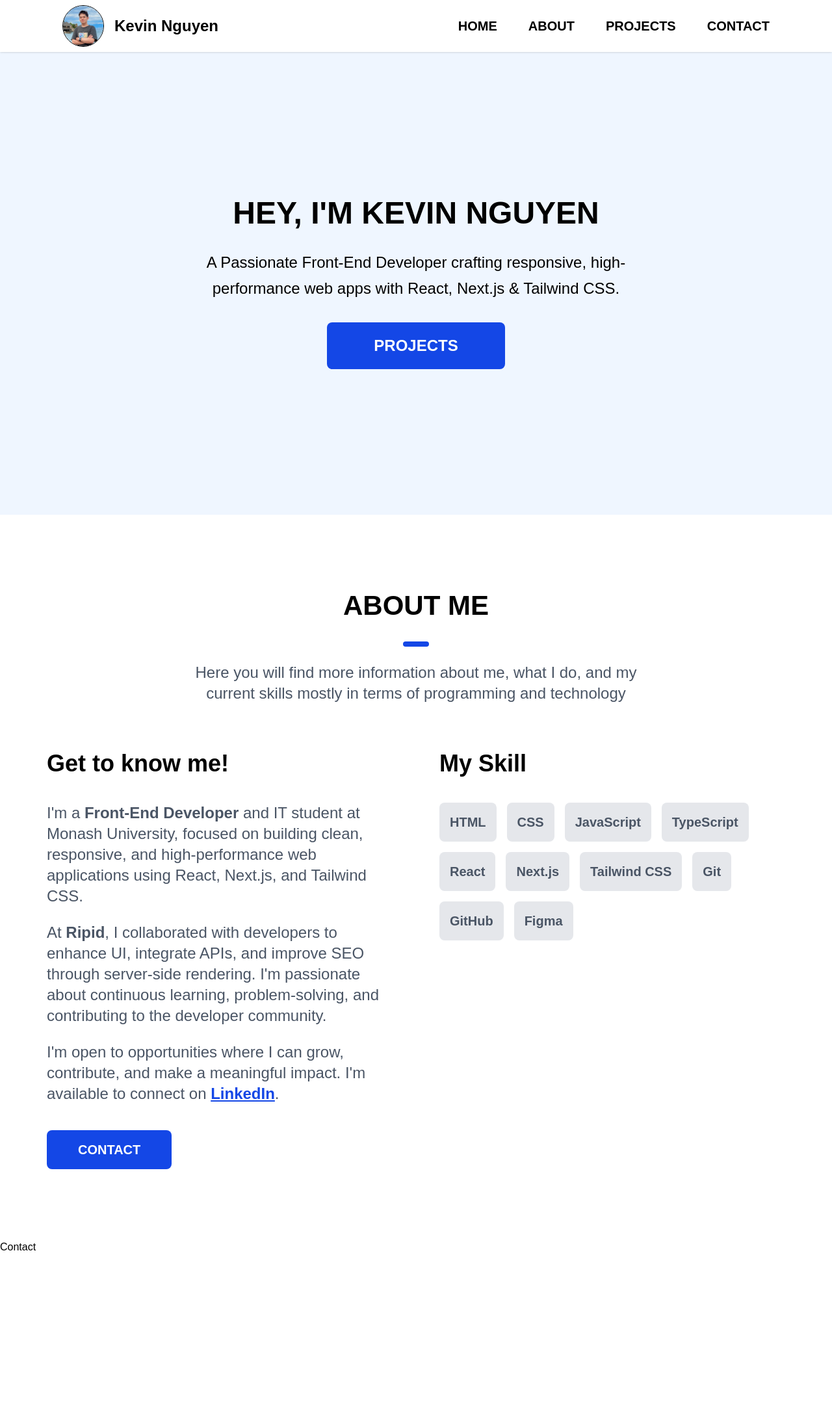
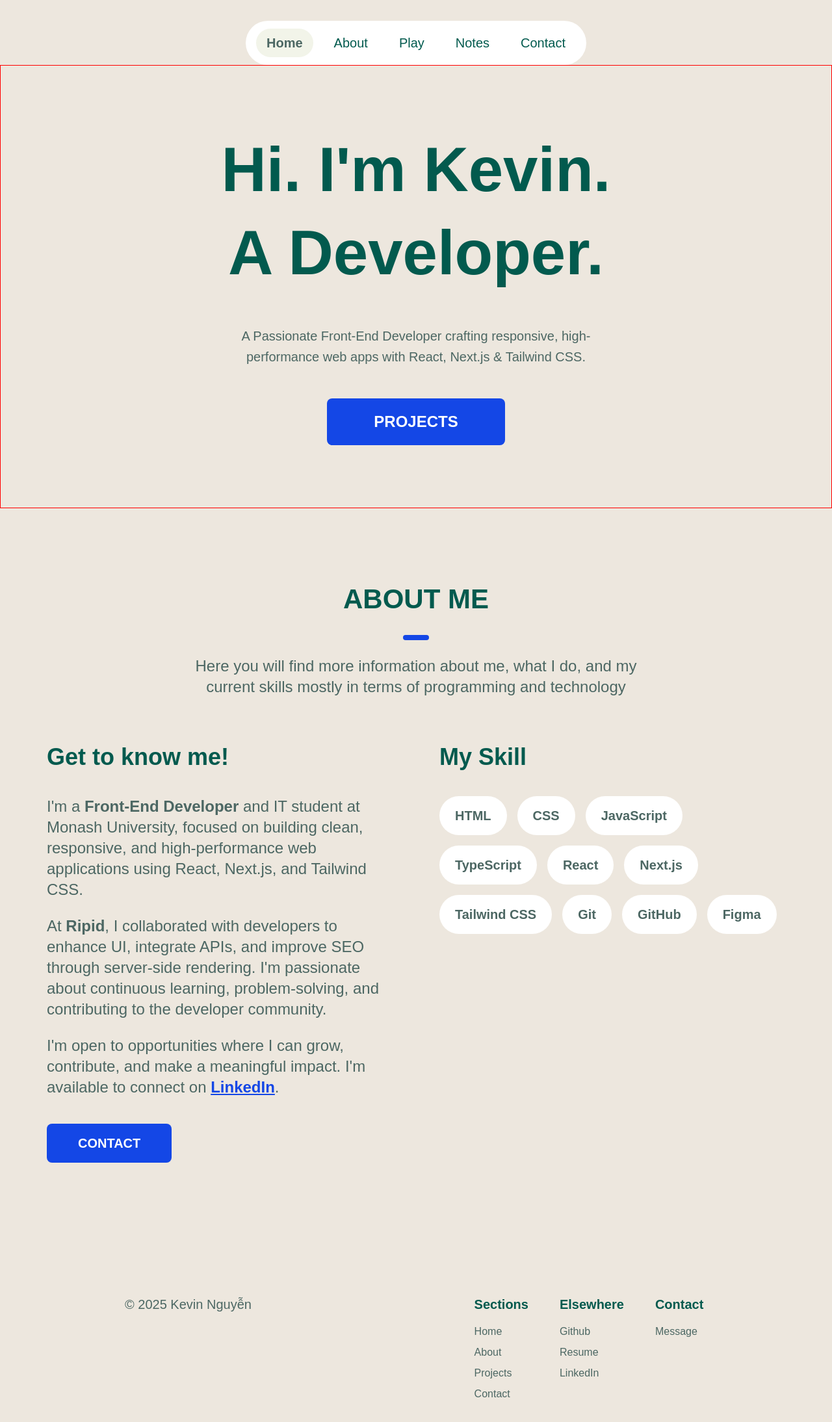
Before and after one commit to KienHongNguyen/kevin-portfolio, a Next.js app: page / in a window 1280 px wide. Shown: the top 2188 px of the page at 65% size. Before the commit the page ends 1931 px from the top, so only its background shows below. Built offline with nearby package versions, Linux system fonts and the light colour scheme.

Commit message:
Update footer

```diff
--- a/app/components/About.tsx
+++ b/app/components/About.tsx
@@ -16,15 +16,15 @@ const About = () => {
   return (
     <div
       id='about'
-      className='flex flex-col gap-12 xl:gap-18 max-w-[1440px] px-4 py-18 xl:px-18 xl:py-27 bg-white'
+      className='flex flex-col gap-12 xl:gap-18 max-w-[1440px] mx-auto px-4 py-18 xl:px-18 xl:py-27 bg-champagne'
     >
       {/* Header Container */}
       <div className='flex flex-col gap-4 xl:gap-6 items-center'>
-        <div className='text-[32px] xl:text-[42px] font-bold uppercase'>
+        <h1 className='text-[32px] xl:text-[42px] font-bold uppercase'>
           About Me
-        </div>
+        </h1>
         <div className='bg-mainblue w-8 xl:w-10 h-2 rounded-2xl'></div>
-        <div className='text-base xl:text-2xl text-gray-600 xl:w-3/5 text-center'>
+        <div className='text-base xl:text-2xl xl:w-3/5 text-center'>
           Here you will find more information about me, what I do, and my
           current skills mostly in terms of programming and technology
         </div>
@@ -35,9 +35,9 @@ const About = () => {
         {/* Get to know me! */}
         <div className='w-full xl:w-1/2 flex flex-col gap-8 xl:gap-10'>
           {/* Header */}
-          <div className='text-xl xl:text-4xl font-bold'>Get to know me!</div>
+          <h1 className='text-xl xl:text-4xl font-bold'>Get to know me!</h1>
           {/* Text */}
-          <div className='flex flex-col gap-4 xl:gap-6 xl:text-2xl text-gray-600'>
+          <div className='flex flex-col gap-4 xl:gap-6 xl:text-2xl'>
             <div>
               I&apos;m a <strong>Front-End Developer</strong> and IT student at
               Monash University, focused on building clean, responsive, and
@@ -73,12 +73,12 @@ const About = () => {
         {/* My Skills */}
         <div className='w-full xl:w-1/2 flex flex-col gap-8 xl:gap-10'>
           {/* Header */}
-          <div className='text-xl xl:text-4xl font-bold'>My Skill</div>
+          <h1 className='text-xl xl:text-4xl font-bold'>My Skill</h1>
           <div className='flex gap-4 flex-wrap'>
             {skillList.map((skill, index) => (
               <div
                 key={index}
-                className='w-fit py-3 xl:py-4 px-3 xl:px-4 bg-gray-200 text-base xl:text-xl font-semibold text-gray-600 rounded-lg'
+                className='w-fit py-3 xl:py-4 px-3 xl:px-6 bg-white text-base xl:text-xl font-semibold rounded-full'
               >
                 {skill}
               </div>
--- /dev/null
+++ b/app/components/Footer.tsx
@@ -0,0 +1,52 @@
+import React from "react";
+
+const Footer = () => {
+  const year = new Date();
+  const date1 = year.getFullYear();
+
+  console.log(date1);
+
+  return (
+    <footer className='max-w-[1440px] mx-auto px-48 py-24'>
+      {/* Full Container */}
+      <div className='flex w-full'>
+        {/* Left Container */}
+        <div className='text-xl w-3/5'>&copy; {date1} Kevin Nguyễn</div>
+
+        {/* Right Container */}
+        <div className='flex gap-12 w-2/5'>
+          {/* Links */}
+          <div className='flex flex-col gap-4'>
+            <h1 className='font-bold text-xl'>Sections</h1>
+            <div className='flex flex-col gap-2'>
+              <div>Home</div>
+              <div>About</div>
+              <div>Projects</div>
+              <div>Contact</div>
+            </div>
+          </div>
+          {/* Elsewhere */}
+          <div className='flex flex-col gap-4'>
+            <h1 className='text-xl'>Elsewhere</h1>
+            <div className='flex flex-col gap-2'>
+              <div>Github</div>
+              <a href='https://read.cv/explore' target='_blank'>
+                Resume
+              </a>
+              <div>LinkedIn</div>
+            </div>
+          </div>
+          {/* Contact */}
+          <div className='flex flex-col gap-4'>
+            <h1 className='text-xl'>Contact</h1>
+            <div className='flex flex-col gap-2'>
+              <div>Message</div>
+            </div>
+          </div>
+        </div>
+      </div>
+    </footer>
+  );
+};
+
+export default Footer;
--- a/app/components/Header.tsx
+++ b/app/components/Header.tsx
@@ -1,78 +1,31 @@
-/* eslint-disable @next/next/no-img-element */
 "use client";
 import Link from "next/link";
 import React, { useState } from "react";
 
-const Header = () => {
-  const [isOpen, setIsOpen] = useState(false);
+const navItems = ["Home", "About", "Play", "Notes", "Contact"];
+
+export default function Header() {
+  const [active, setActive] = useState("Home");
   return (
-    <div className='sticky top-0 z-99 bg-white flex items-center justify-between w-full h-[10%] px-4 xl:px-24 shadow-sm'>
-      {/* Profile */}
-      <div className='flex items-center gap-2 xl:gap-4'>
-        {/* Picture */}
-        <img
-          src='/profile-picture.jpg'
-          alt='Kevin Profile Picture'
-          className='w-8 h-8 xl:w-16 xl:h-16 rounded-full border-1 border-black'
-        ></img>
-        {/* Text */}
-        <div className='font-bold text-base xl:text-2xl'>Kevin Nguyen</div>
+    <header className='sticky top-8 z-99'>
+      <div className='flex gap-4 py-3 px-4 my-4 mx-auto w-fit bg-white rounded-full'>
+        {/* Section */}
+        {navItems.map((item) => (
+          <Link
+            key={item}
+            href={`/#${item.toLowerCase()}`}
+            onClick={() => setActive(item)}
+            className={`flex items-center gap-2 text-xl px-4 py-2 rounded-full transition ${
+              active === item ? "bg-[#f2f4e9] font-semibold" : "text-forest"
+            }`}
+          >
+            <span>{item}</span>
+            {/* {active === item && item === "Home" && (
+            <kbd className='text-xl italic'>/</kbd>
+          )} */}
+          </Link>
+        ))}
       </div>
-
-      <button onClick={() => setIsOpen(!isOpen)} className='text-2xl xl:hidden'>
-        {isOpen ? "✕" : "☰"}
-      </button>
-
-      {/* Section */}
-      <div className='hidden xl:flex gap-12 font-bold text-xl uppercase'>
-        <Link href='/'>Home</Link>
-        <Link href='/#about'>About</Link>
-        <Link href='/#about'>Projects</Link>
-        <Link href='/#about'>Contact</Link>
-      </div>
-
-      {/* Sidebar */}
-      {isOpen && (
-        <div
-          className={`absolute top-full left-0 w-full bg-white shadow-lg z-50 flex flex-col font-bold text-base text-right uppercase border-y border-gray-300
-          transition-all duration-3000 ease-in-out transform origin-top ${
-            isOpen
-              ? "opacity-100 scale-y-100"
-              : "opacity-0 scale-y-95 pointer-events-none"
-          }`}
-        >
-          <Link
-            href='/'
-            onClick={() => setIsOpen(false)}
-            className='w-full border-b border-gray-300 py-5 px-4'
-          >
-            Home
-          </Link>
-          <Link
-            href='/#about'
-            onClick={() => setIsOpen(false)}
-            className='w-full border-b border-gray-300 py-5 px-4'
-          >
-            About
-          </Link>
-          <Link
-            href='/#projects'
-            onClick={() => setIsOpen(false)}
-            className='w-full border-b border-gray-300 py-5 px-4'
-          >
-            Projects
-          </Link>
-          <Link
-            href='/#contact'
-            onClick={() => setIsOpen(false)}
-            className='w-full border-gray-300 py-5 px-4'
-          >
-            Contact
-          </Link>
-        </div>
-      )}
-    </div>
+    </header>
   );
-};
-
-export default Header;
+}
--- a/app/components/Homepage.tsx
+++ b/app/components/Homepage.tsx
@@ -4,15 +4,15 @@ const Homepage = () => {
   return (
     <div
       id='homepage'
-      className='flex justify-center items-center max-w-[1440px] px-6 py-24 xl:py-56 bg-blue-50'
+      className='flex justify-center items-center max-w-[1440px] mx-auto px-6 py-24 xl:py-24 border border-red'
     >
-      <div className='flex flex-col items-center gap-8 text-black'>
+      <div className='flex flex-col items-center gap-12'>
         {/* Title */}
-        <div className='uppercase font-bold text-center text-4xl xl:text-[48px] leading-12'>
-          Hey, I&apos;m Kevin Nguyen
-        </div>
+        <h1 className='font-bold text-center text-4xl xl:text-[6rem] leading-32'>
+          Hi. I&apos;m Kevin. <br /> A Developer.
+        </h1>
         {/* Subtitle */}
-        <div className='xl:w-3/5 text-center xl:leading-10 text-xl xl:text-2xl'>
+        <div className='xl:w-3/5 text-center xl:leading-8 text-xl xl:text-xl'>
           A Passionate Front-End Developer crafting responsive, high-performance
           web apps with React, Next.js & Tailwind CSS.
         </div>
--- a/app/globals.css
+++ b/app/globals.css
@@ -1,8 +1,8 @@
 @import "tailwindcss";
 
 :root {
-  --background: #ffffff;
-  --foreground: #171717;
+  --background: #ede7de;
+  --foreground: #ede7de;
 }
 
 @theme inline {
@@ -14,8 +14,8 @@
 
 @media (prefers-color-scheme: dark) {
   :root {
-    --background: #0a0a0a;
-    --foreground: #ededed;
+    --background: #ede7de;
+    --foreground: #ede7de;
   }
 }
 
@@ -28,7 +28,11 @@ body {
 @tailwind utilities;
 
 body {
-  @apply text-black;
+  @apply text-light-forest;
+}
+
+h1 {
+  @apply font-bold text-forest;
 }
 
 @theme {
@@ -37,4 +41,7 @@ body {
   --color-red: #ff0000;
   --color-green: #008000;
   --color-yellow: #ffff00;
+  --color-champagne: #ede7de;
+  --color-light-forest: #4c6763;
+  --color-forest: #025a4e;
 }
--- a/app/page.tsx
+++ b/app/page.tsx
@@ -1,10 +1,11 @@
 import About from "./components/About";
+import Footer from "./components/Footer";
 import Header from "./components/Header";
 import Homepage from "./components/Homepage";
 
 export default function Home() {
   return (
-    <main className='relative scroll-smooth w-screen h-screen bg-white'>
+    <main className='relative scroll-smooth w-screen h-screen'>
       <Header />
       <Homepage />
       <About />
@@ -13,7 +14,7 @@ export default function Home() {
       {/* <div>About</div> */}
       {/* <div>Project</div> */}
 
-      <div>Contact</div>
+      <Footer />
     </main>
   );
 }
```
Also changed, not shown: app/About/page.tsx (added, +97 -0 lines).
